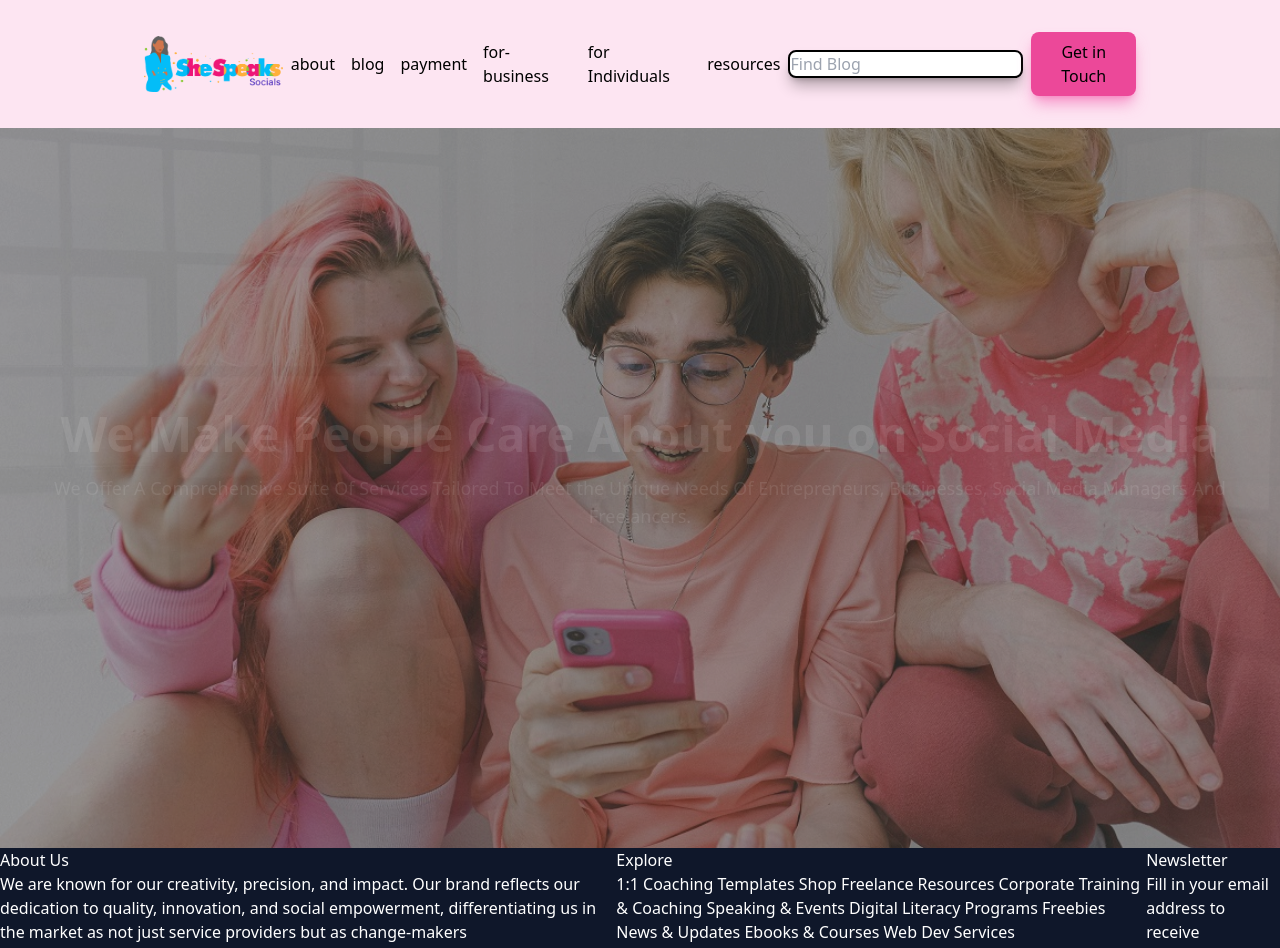
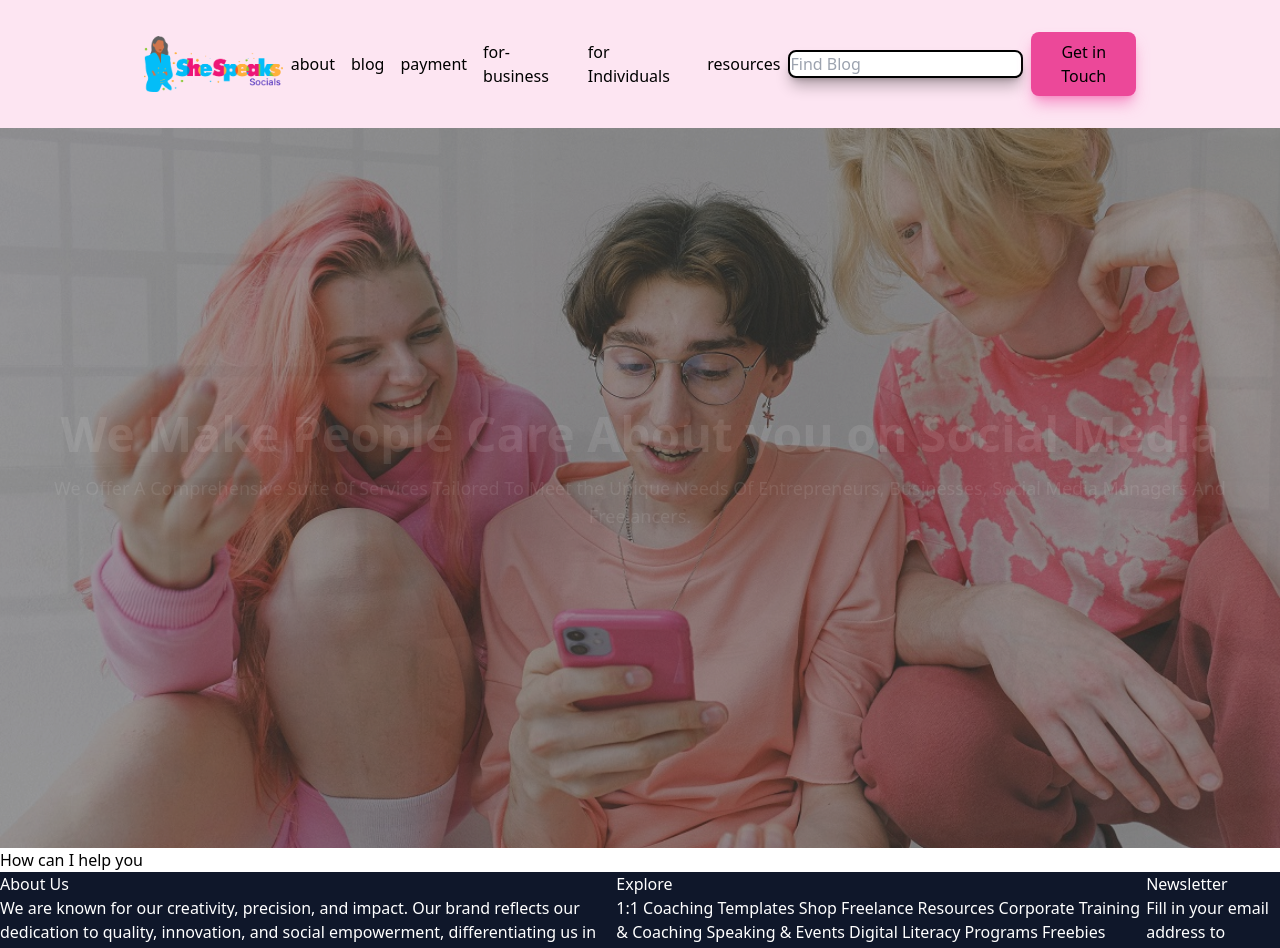
Before and after one commit to MatthewsRicky/shespeaksocial, a Next.js app: page / in a window 1280 px wide. Shown: the top 948 px of the page. Built offline with nearby package versions, Linux system fonts and the light colour scheme.

Commit message:
Adding the service cards to the home page

```diff
--- a/app/page.tsx
+++ b/app/page.tsx
@@ -1,10 +1,12 @@
 import React from 'react'
 import HeroSection from "@/components/HeroSection";
+import ServiceCards from "@/components/ServiceCards";
 
 const Home = () => {
 	return (
 		<div>
 			<HeroSection />
+			<ServiceCards />
 		</div>
 	)
 }
```
